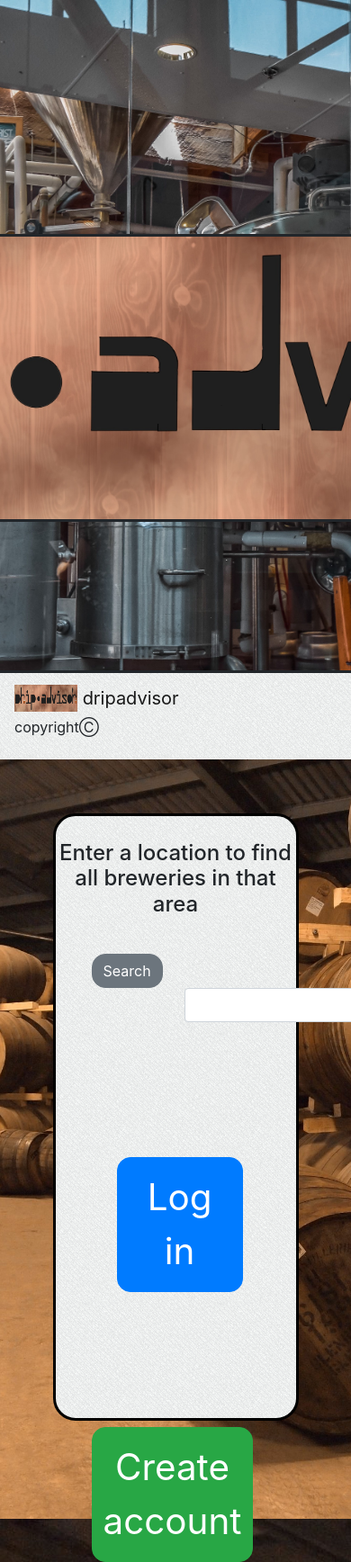
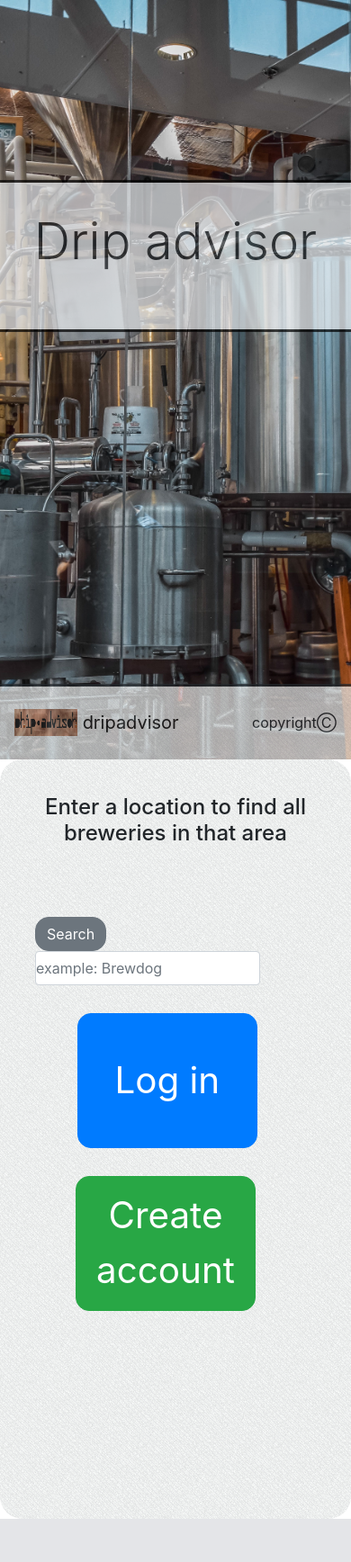
Before and after one commit to Bethanjames93/bootcamp_beeefcakes, a Node server app: page / in a window 390 px wide; the page is wider, and only the part inside the window is pictured. Shown: that part at 90% size. After the commit the page ends 1688 px from the top of that part, so only its background shows below. Run offline with Node 20, Linux system fonts and the light colour scheme; some libraries are stand-ins or nearby versions.

Commit message:
added a media query to css to make index.html homepage mobile friendly

```diff
--- a/public/index.html
+++ b/public/index.html
@@ -14,6 +14,11 @@
 </head>
 
 <body>
+    <div id="mobile-jumbotron" class="jumbotron jumbotron-fluid">
+        <div class="container">
+          <h1 class="display-4">Drip advisor</h1>
+        </div>
+      </div>
     <div class="jumbotron-container">
         <div class="jumbotron jumbotron-fluid">
             <div class="container">
--- a/public/js/index.js
+++ b/public/js/index.js
@@ -1,24 +1,12 @@
-//------------------ JQuery HTML page Elements RENAME BASED ON ACTUAL HTML ID's------------------
-
-//brewery search location field & id !!-------RENAME BASED ON HTML ID'S--------!!
+//------------------ JQuery HTML page Elements RENAME BASED ON ACTUAL HTML ID's-----------------//
 const $searchbyCity = $("#searchLocation");
-//search location submit button !!-------RENAME BASED ON HTML ID'S--------!!
 const $searchSubmitBtn = $("#search-location-button");
-
-//show comments button !!-------RENAME BASED ON HTML ID'S--------!!
-const $showCommentsBtn = $("#submit");
-
-//comments text field & id !!-------RENAME BASED ON HTML ID'S--------!!
-const $commentsText = $("#example-text");
-//comments username field & id !!-------RENAME BASED ON HTML ID'S--------!!
-const $username = $("#example-description");
+const $showCommentsBtn = $("#show-comments");
+const $commentsText = $("#comment-text");
+const $username = $("#user-name");
 //comments rating field & id !!-------RENAME BASED ON HTML ID'S--------!!
-const $rating = $("#example-description");
-//comments submit button !!-------RENAME BASED ON HTML ID'S--------!!
-const $commentsSubmitBtn = $("#submit");
-
-//div to hold comments !!-------RENAME BASED ON HTML ID'S--------!!
-const $commentsList = $("#example-list");
+// const $rating = $("#example-description");
+const $commentsSubmitBtn = $("#add-comment-button");
 
 // ------------------API functions for the comments, these link to the "comments-apiRoutes"------------------
 
--- a/public/styles/styles.css
+++ b/public/styles/styles.css
@@ -2,12 +2,13 @@
   line-height: 2.5;
 }
 
-body, html {
+body,
+html {
   height: 100%;
   background-image: url(../images/thumb-1920-252185.jpg);
 }
 
-.jumbotron-container{
+.jumbotron-container {
   background-image: url(../images/Image\ from\ iOS.jpg);
   text-align: center;
   height: 100%;
@@ -18,7 +19,7 @@ body, html {
   height: 100%;
 }
 
-.jumbotron-fluid{
+.jumbotron-fluid {
   float: left;
   background-image: url(../images/logo.jpg);
   width: 100%;
@@ -33,7 +34,7 @@ body, html {
   border-right: 0;
 }
 
-.login-parent-div{
+.login-parent-div {
   background-image: url(../images/thumb-1920-252185.jpg);
   background-position: center;
   background-repeat: no-repeat;
@@ -42,7 +43,7 @@ body, html {
   height: 100%;
 }
 
-.search-box-and-login{
+.search-box-and-login {
   background-image: url(../images/light_noise_diagonal/light_noise_diagonal.png);
   height: 80%;
   width: 70%;
@@ -56,16 +57,16 @@ body, html {
   text-align: center;
 }
 
-h4{
+h4 {
   margin-top: 10%;
 }
 
-.btn-secondary{
+.btn-secondary {
   margin-right: 20px;
   border-radius: 15px;
 }
 
-#log-in-button{
+#log-in-button {
   width: 200px;
   height: 150px;
   margin-top: 150px;
@@ -75,26 +76,26 @@ h4{
   border-radius: 15px;
 }
 
-#log-in-form{
+#log-in-form {
   padding-top: 300px;
   display: none;
 }
 
-#create-account-form{
+#create-account-form {
   display: none;
 }
 
-.form-control{
+.form-control {
   width: 50%;
   margin-left: 25%;
   margin-right: 25%;
 }
 
-.form-group{
+.form-group {
   margin-top: 150px;
 }
 
-.btn-success{
+.btn-success {
   width: 200px;
   height: 150px;
   margin-top: 150px;
@@ -103,18 +104,18 @@ h4{
   border-radius: 15px;
 }
 
-.form-control{
+.form-control {
   padding-right: 400px;
 }
 
-.btn-toolbar{
+.btn-toolbar {
   margin-top: 15%;
   width: 70%;
   margin-left: 15%;
   margin-right: 15%;
 }
 
-.brewery-page-header{
+.brewery-page-header {
   width: 100%;
   height: 300px;
   background-image: url(../images/logo.jpg);
@@ -128,13 +129,13 @@ h4{
   border-left: 0;
 }
 
-.brewery-container{
+.brewery-container {
   height: 100%;
   width: 100%;
   margin-bottom: 80px;
 }
 
-.w-90{
+.w-90 {
   border-style: solid;
   border-color: black;
   margin-top: 10px;
@@ -142,7 +143,7 @@ h4{
   margin-right: 5%;
 }
 
-.single-brewery-container{
+.single-brewery-container {
   background-image: url(../images/light_noise_diagonal/light_noise_diagonal.png);
   width: 40%;
   height: 80%;
@@ -153,7 +154,7 @@ h4{
   border-color: black;
 }
 
-.comments-container{
+.comments-container {
   background-image: url(../images/light_noise_diagonal/light_noise_diagonal.png);
   width: 40%;
   height: 80%;
@@ -164,7 +165,7 @@ h4{
   border-color: black;
 }
 
-.navbar-light{
+.navbar-light {
   position: fixed;
   bottom: 0;
   width: 100%;
@@ -176,6 +177,73 @@ h4{
   border-right: 0;
 }
 
-.copyright{
+.copyright {
   margin-right: 50%;
 }
+
+#mobile-jumbotron{
+  display: none;
+}
+
+@media only screen and (max-width: 600px) {
+  body,
+  html {
+    background-image: none;
+  }
+  .jumbotron-fluid {
+    display: none;
+  }
+  .login-parent-div {
+    background-image: none;
+  }
+  .search-box-and-login{
+    border: none;
+    margin: 0;
+    width: 100%;
+    height: 100%;
+  }
+  #search-brewery-button, #create-account-button, #search-brewery-button{
+    margin: 0;
+  }
+  #search-brewery-button{
+    width: 80%;
+    margin-left: 10%;
+    margin-right: 10%;
+    margin-top: 20%;
+  }
+  #log-in-button, #create-account-button{
+    margin-top: 10%;
+  }
+  #create-account-button{
+    margin-left: 45px;
+  }
+  .form-group{
+    width: 80%;
+    margin-left: 10%;
+    margin-right: 10%;
+  }
+  .form-control{
+    width: 100%;
+    padding: 0;
+    margin: 0;
+  }
+  .copyright {
+    float: right;
+    margin: 0;
+  }
+  #mobile-jumbotron {
+    display: inline;
+    background-image: none;
+    margin: 0;
+    height: 20%;
+    text-align: center;
+    opacity: 0.7;
+    border-style: solid;
+    border-color: black;
+    margin-top: 200px;
+  }
+  .navbar-light{
+    opacity: 0.7;
+    height: 10%;
+  }
+}
```
Also changed, not shown: views/brewery.handlebars (added, +17 -0 lines), views/comments.handlebars (added, +43 -0 lines), views/index.handlebars (+27 -31 lines), views/layouts/main.handlebars (+12 -7 lines).
